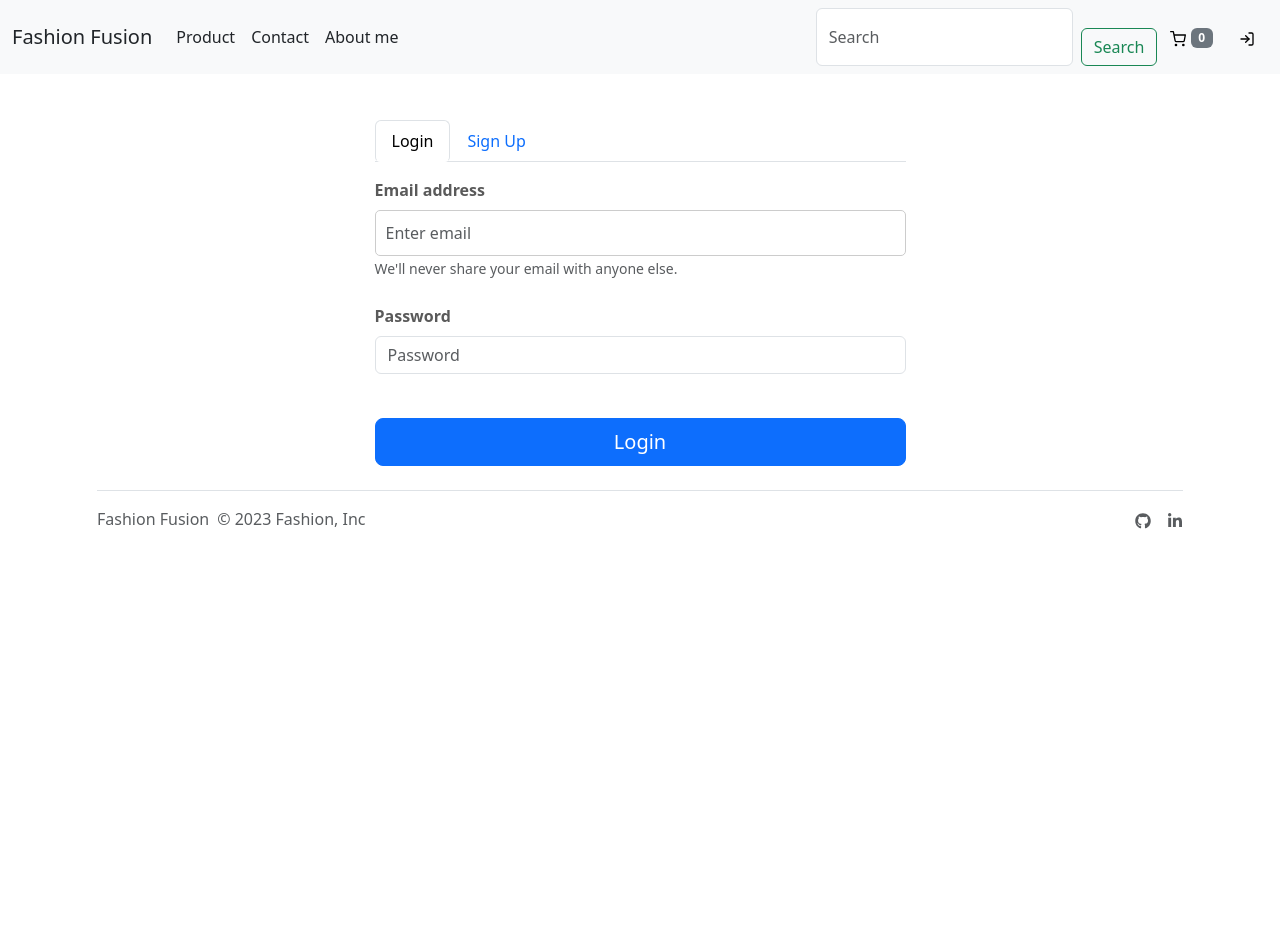
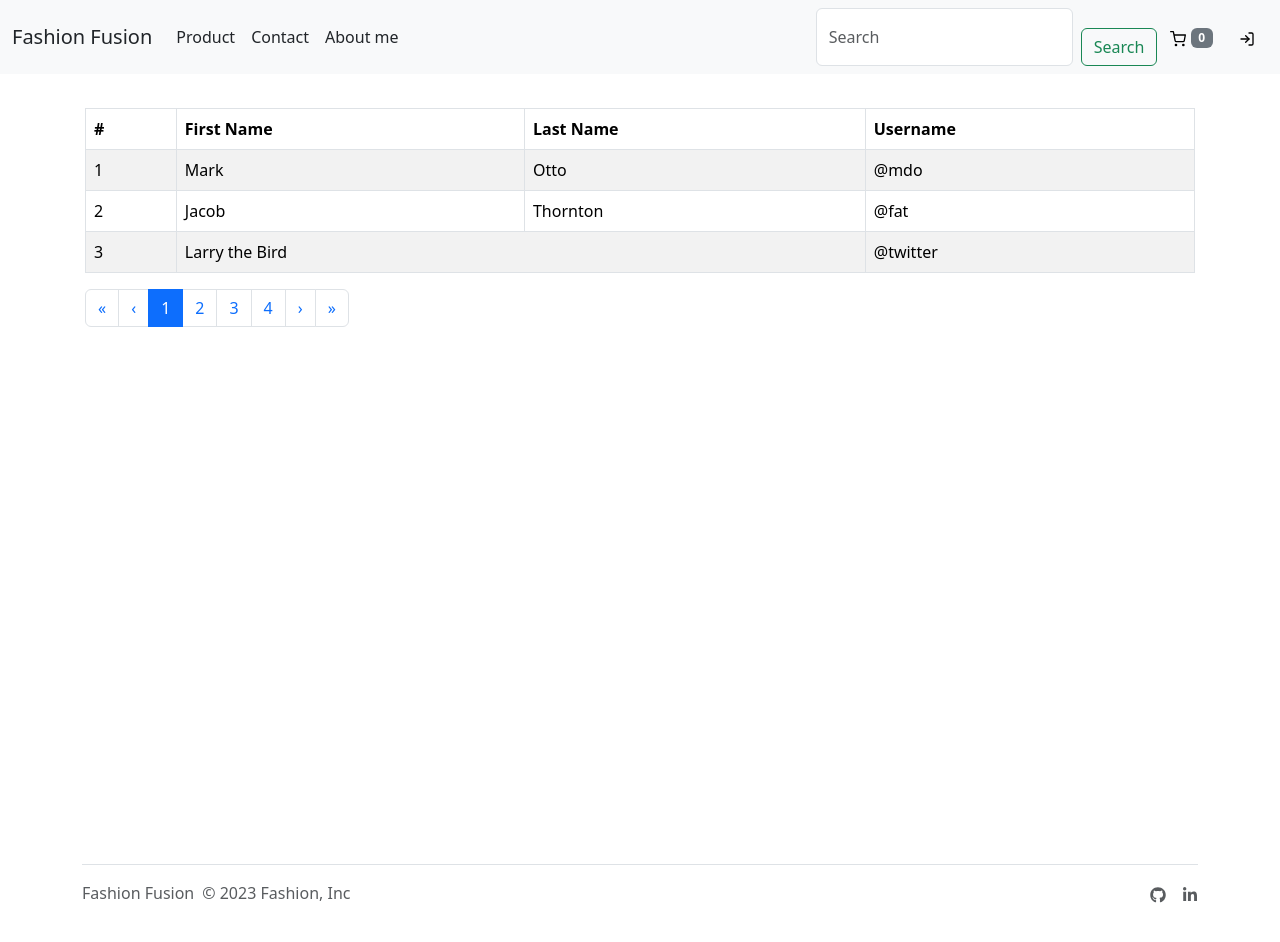
Before and after one commit to ASIMNEUPANE/Ecommerce, a React (Vite) app in the folder client/: page /admin/products in a window 1280 px wide. Before the commit this address led to /login. Shown: the top 942 px of the page. Before the commit the page ends 888 px from the top, so only its background shows below. Built offline with nearby package versions, Linux system fonts and the light colour scheme.

Commit message:
css for admin product

```diff
--- a/client/src/App.jsx
+++ b/client/src/App.jsx
@@ -11,14 +11,15 @@ import Navbar from "./layouts/navbar";
 import Footer from "./layouts/Footer";
 import { PrivateRoute } from "./components/Routes";
 import Checkout from "./pages/Checkout";
+import AdminProducts from "./pages/admin/Product";
 
 function App() {
   return (
+    <div className="">
     <BrowserRouter>
-      <div className="d-flex flex-column h-100">
-        <Navbar />
-        <main className="flex-shrink-0 vh-100">
-          <div className="container">
+      <Navbar />
+      <main className="flex-shrink-0 d-flex flex-column min-vh-100">
+        <div className="container mt-2 mb-5">
             <Routes>
               <Route path="/" element=<Home /> />
               <Route path="/products" element=<Products /> />
@@ -31,18 +32,18 @@ function App() {
               <Route
                 path="/admin/products"
                 element={
-                  <PrivateRoute role= {"admin"}>
-                    <Products/>
-                  </PrivateRoute>
+                  // <PrivateRoute role= {"admin"}>
+                    <AdminProducts/>
+                  // </PrivateRoute>
                 }
               />
               <Route path="*" element=<ErrorPage /> />
             </Routes>
-            <Footer />
-          </div>
+            </div>
         </main>
-      </div>
-    </BrowserRouter>
+        <Footer />
+      </BrowserRouter>
+    </div>
   );
 }
 
--- /dev/null
+++ b/client/src/components/Pagination.jsx
@@ -0,0 +1,18 @@
+import Pagination from "react-bootstrap/Pagination";
+
+function Paginate() {
+  return (
+    <Pagination>
+      <Pagination.First />
+      <Pagination.Prev />
+      <Pagination.Item active>{1}</Pagination.Item>
+      <Pagination.Item>{2}</Pagination.Item>
+      <Pagination.Item>{3}</Pagination.Item>
+      <Pagination.Item>{4}</Pagination.Item>
+      <Pagination.Next />
+      <Pagination.Last />
+    </Pagination>
+  );
+}
+
+export default Paginate;
--- /dev/null
+++ b/client/src/components/Table.jsx
@@ -0,0 +1,37 @@
+import { Table } from "react-bootstrap";
+
+export default function Tables() {
+  return (
+    <div>
+      <Table striped bordered hover>
+        <thead>
+          <tr>
+            <th>#</th>
+            <th>First Name</th>
+            <th>Last Name</th>
+            <th>Username</th>
+          </tr>
+        </thead>
+        <tbody>
+          <tr>
+            <td>1</td>
+            <td>Mark</td>
+            <td>Otto</td>
+            <td>@mdo</td>
+          </tr>
+          <tr>
+            <td>2</td>
+            <td>Jacob</td>
+            <td>Thornton</td>
+            <td>@fat</td>
+          </tr>
+          <tr>
+            <td>3</td>
+            <td colSpan={2}>Larry the Bird</td>
+            <td>@twitter</td>
+          </tr>
+        </tbody>
+      </Table>
+    </div>
+  );
+}
--- a/client/src/pages/About.jsx
+++ b/client/src/pages/About.jsx
@@ -51,13 +51,12 @@ const About = () => {
             <div className="section-title ml-lg-5">
               <h5 className="text-custom font-weight-normal mb-3">About Me</h5>
               <h4 className="title mb-4">
-                Our mission is to <br />
-                make your life easier.
+                My mission is to learn <br />
+                 MERN Stack development.
               </h4>
               <p className="text-muted mb-0">
-                Lorem, ipsum dolor sit amet consectetur adipisicing elit quod
-                debitis praesentium pariatur temporibus ipsa, cum quidem obcaecati
-                sunt?
+                I am using the latest technology like React JS, React Redux , ReduxToolKit for front End and  Node Js, Express Js for backend and MongodB
+                for database .
               </p>
 
               <div className="row">
@@ -76,7 +75,7 @@ const About = () => {
                     <i className="fa fa-file-download h4 mb-0 text-custom"></i>
                     <h6 className="ml-3 mb-0">
                       <a href="javascript:void(0)" className="text-dark">
-                        Free Download
+                        Open Source
                       </a>
                     </h6>
                   </div>
@@ -86,7 +85,7 @@ const About = () => {
                     <i className="fa fa-user h4 mb-0 text-custom"></i>
                     <h6 className="ml-3 mb-0">
                       <a href="javascript:void(0)" className="text-dark">
-                        Support
+                        asimneupane11@gmail.com
                       </a>
                     </h6>
                   </div>
@@ -96,7 +95,7 @@ const About = () => {
                     <i className="fa fa-image h4 mb-0 text-custom"></i>
                     <h6 className="ml-3 mb-0">
                       <a href="javascript:void(0)" className="text-dark">
-                        Development
+                        Full Stact Developer
                       </a>
                     </h6>
                   </div>
--- /dev/null
+++ b/client/src/pages/admin/Product.jsx
@@ -0,0 +1,13 @@
+import Paginate from "../../components/Pagination";
+import Tables from "../../components/Table";
+
+function AdminProducts() {
+  return (
+    <>
+      <Tables />
+      <Paginate />
+    </>
+  );
+}
+
+export default AdminProducts;
```
